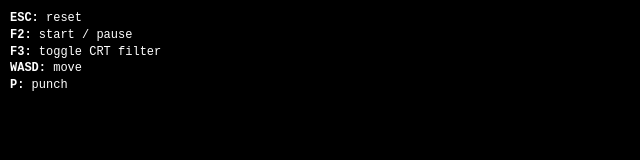
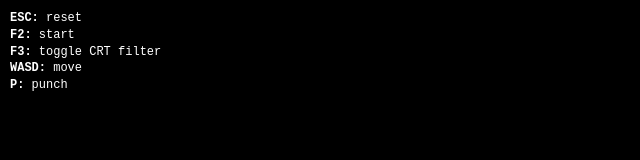
Before and after one commit to gabitoesmiapodo/boxindanga, a website: page public/index.html in a window 1280 px wide. Shown: the full height of the page, 0-640 px from the left. Drawn offline with Linux system fonts and the light colour scheme.

Commit message:
fix: help text

```diff
--- a/public/index.html
+++ b/public/index.html
@@ -128,7 +128,7 @@
   <body>
     <div class="info">
       <strong>ESC:</strong> reset<br />
-      <strong>F2:</strong> start / pause<br />
+      <strong>F2:</strong> start<br />
       <strong>F3:</strong> toggle CRT filter<br />
       <strong>WASD:</strong> move<br />
       <strong>P:</strong> punch<br />
```
